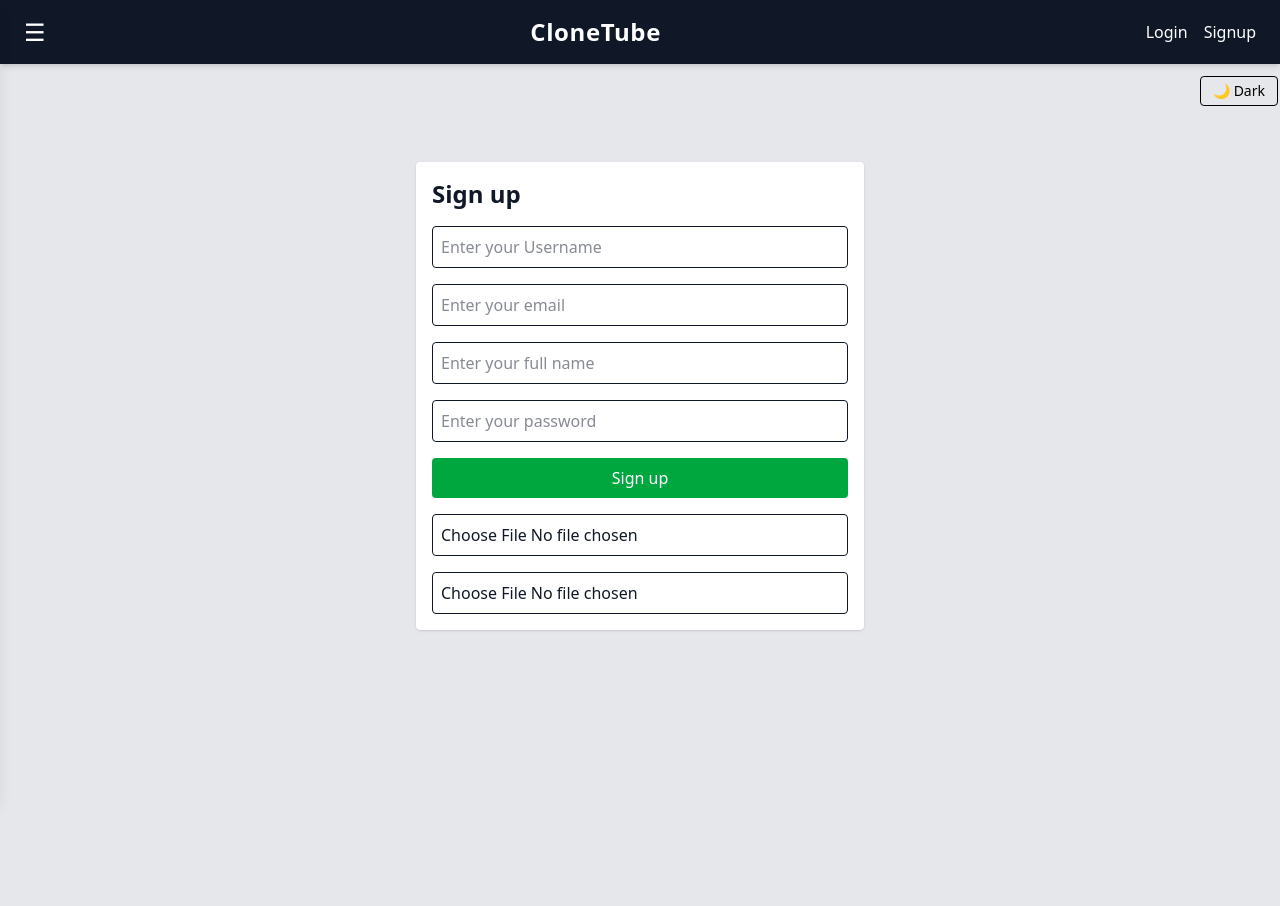
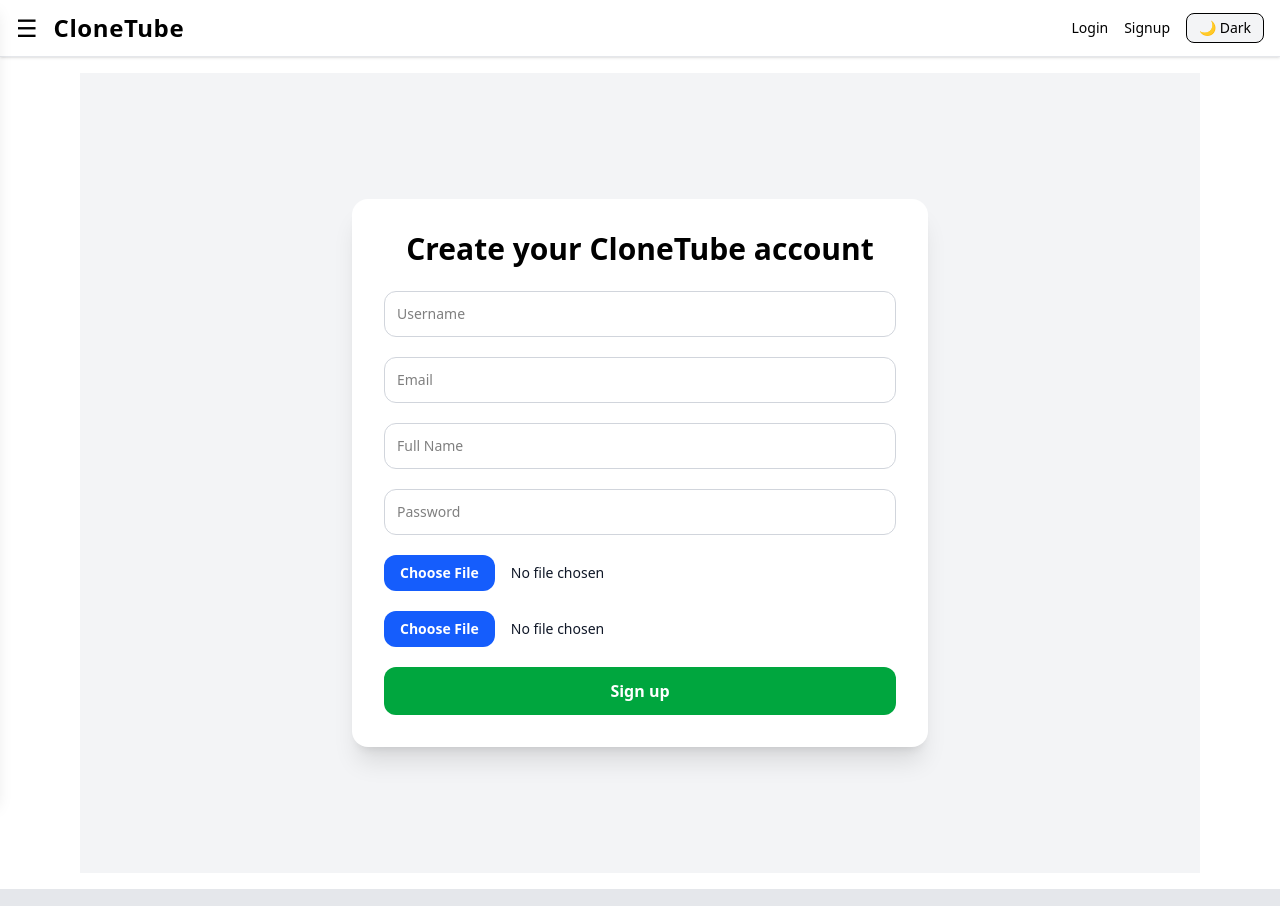
Before and after one commit to harishpandu548/Clonetube-frontend, a React (Vite) app: page /signup in a window 1280 px wide. Built offline with nearby package versions, Linux system fonts and the light colour scheme; no server answers.

Commit message:
tailwind css

```diff
--- a/src/App.jsx
+++ b/src/App.jsx
@@ -1,16 +1,16 @@
 import "./App.css";
-import { useState } from "react";
+import { useState, useEffect } from "react";
+import { Routes, Route } from "react-router-dom";
+
+import Navbar from "./pages/Navbar";
 import Homepage from "./pages/home/Homepage";
 import Video from "./pages/video/Video";
-import { Routes, Route } from "react-router-dom";
 import Login from "./pages/auth/Login";
 import Signup from "./pages/auth/Signup";
-import Navbar from "./pages/Navbar";
 import Uploadvid from "./pages/Uploadvid";
 import DashBoard from "./components/DashBoard";
 import CreatePlaylist from "./components/CreatePlaylist";
 import WatchHistory from "./components/WatchHistory";
-import { useEffect } from "react";
 
 function App() {
   const [darkMode, setDarkMode] = useState(
@@ -23,14 +23,15 @@
       localStorage.setItem("theme", "dark");
     } else {
       document.documentElement.classList.remove("dark");
-      localStorage.setItem("theme", "bg-gray-200");
+      localStorage.setItem("theme", "light");
     }
   }, [darkMode]);
+
   return (
-    <>
-      <div className="min-h-screen bg-gray-200 dark:bg-gray-900 text-black dark:text-white">
+    <div className="min-h-screen bg-white dark:bg-black text-black dark:text-white transition-colors duration-300">
       <Navbar darkMode={darkMode} setDarkMode={setDarkMode} />
-        <main className="max-w-6xl mx-auto p-4 bg-gray-200 text-black dark:bg-gray-900 dark:text-white transition-colors duration-300 min-h-screen">
+
+      <main className="max-w-6xl mx-auto p-4">
         <Routes>
           <Route path="/" element={<Homepage />} />
           <Route path="/uploadvid" element={<Uploadvid />} />
@@ -43,7 +44,6 @@
         </Routes>
       </main>
     </div>
-    </>
   );
 }
 
--- a/src/pages/Navbar.jsx
+++ b/src/pages/Navbar.jsx
@@ -21,87 +21,95 @@
 
   return (
     <>
-      <nav className="w-full bg-gray-900 text-white shadow-md px-6 py-4 dark:bg-gray-800 dark:text-white">
+      <nav className="w-full bg-white dark:bg-black border-b border-gray-200 dark:border-gray-700 shadow-sm z-50 px-4 py-3">
         <div className="max-w-7xl mx-auto flex items-center justify-between">
-          <button onClick={() => setIsSidebarOpen(true)} className="text-2xl">
+          <div className="flex items-center gap-4">
+            <button
+              onClick={() => setIsSidebarOpen(true)}
+              className="text-2xl text-black dark:text-white"
+            >
               ☰
             </button>
 
-          <Link to="/" className="text-2xl font-bold tracking-wide">
+            <Link
+              to="/"
+              className="text-xl sm:text-2xl font-bold text-black dark:text-white tracking-wide"
+            >
               CloneTube
             </Link>
+          </div>
 
           <div className="flex items-center gap-4 flex-wrap">
             {user ? (
               <>
                 <Link
                   to="/"
-                  className="hover:text-blue-400 dark:hover:text-blue-300 transition"
+                  className="hover:text-blue-600 dark:hover:text-blue-400 text-sm font-medium"
                 >
                   Home
                 </Link>
                 <Link
                   to="/dashboard"
-                  className="hover:text-blue-400 dark:hover:text-blue-300 transition"
+                  className="hover:text-blue-600 dark:hover:text-blue-400 text-sm font-medium"
                 >
                   Dashboard
                 </Link>
                 <Link
                   to="/uploadvid"
-                  className="hover:text-blue-400 dark:hover:text-blue-300 transition"
+                  className="hover:text-blue-600 dark:hover:text-blue-400 text-sm font-medium"
                 >
                   Upload
                 </Link>
                 <Link
                   to="/createplaylist"
-                  className="hover:text-blue-400 dark:hover:text-blue-300 transition"
+                  className="hover:text-blue-600 dark:hover:text-blue-400 text-sm font-medium"
                 >
                   Playlist
                 </Link>
                 <Link
                   to="/watchhistory"
-                  className="hover:text-blue-400 dark:hover:text-blue-300 transition"
+                  className="hover:text-blue-600 dark:hover:text-blue-400 text-sm font-medium"
                 >
                   History
                 </Link>
                 <button
                   onClick={handleLogout}
-                  className="text-red-400 hover:text-red-300 dark:hover:text-red-200 transition"
+                  className="text-red-500 hover:text-red-400 text-sm font-medium"
                 >
                   Logout
                 </button>
                 <img
                   src={user.avatar}
                   alt="Profile"
-                  className="w-9 h-9 rounded-full object-cover border-2 border-white"
+                  className="w-9 h-9 rounded-full object-cover border border-gray-300 dark:border-white"
                 />
               </>
             ) : (
               <>
                 <Link
                   to="/login"
-                  className="hover:text-blue-300 dark:hover:text-blue-200 transition"
+                  className="hover:text-blue-600 dark:hover:text-blue-400 text-sm font-medium"
                 >
                   Login
                 </Link>
                 <Link
                   to="/signup"
-                  className="hover:text-blue-300 dark:hover:text-blue-200 transition"
+                  className="hover:text-blue-600 dark:hover:text-blue-400 text-sm font-medium"
                 >
                   Signup
                 </Link>
               </>
             )}
-          </div>
-        </div>
 
-      </nav>
             <button
               onClick={() => setDarkMode(!darkMode)}
-          className="text-sm px-3 py-1 border rounded ml-300 mt-3 hover:bg-gray-700"
+              className="text-sm px-3 py-1 border rounded-lg bg-gray-100 dark:bg-gray-800 text-black dark:text-white hover:bg-gray-200 dark:hover:bg-gray-700 transition"
             >
               {darkMode ? "☀ Light" : "🌙 Dark"}
             </button>
+          </div>
+        </div>
+      </nav>
 
       <Sidebar isOpen={isSidebarOpen} onClose={() => setIsSidebarOpen(false)} />
     </>
--- a/src/pages/auth/Login.jsx
+++ b/src/pages/auth/Login.jsx
@@ -1,8 +1,6 @@
-import React from "react";
-import { useState, useEffect } from "react";
+import React, { useState, useContext } from "react";
 import { useNavigate } from "react-router-dom";
 import axios from "../../axios";
-import { useContext } from "react";
 import Authcontext from "../../authcontextapi/Authcontext";
 
 function Login() {
@@ -14,31 +12,29 @@
   const handleSubmit = async (e) => {
     e.preventDefault();
     try {
-      const playload = {
-        email: email,
-        password: password,
-      };
+      const payload = { email, password };
       const res = await axios.post(
         "https://clonetube-clone-of-yt-backend.onrender.com/api/v1/users/login",
-        playload,
-        {
-          withCredentials: true,
-        }
+        payload,
+        { withCredentials: true }
       );
       setuser(res.data.data.user);
       navigate("/");
     } catch (error) {
       console.log("login error", error);
+      alert("Login failed. Please check your credentials.");
     }
   };
 
-
   return (
-    <div className="max-w-md mx-auto mt-10 p-4 shadow rounded">
-      <h2 className="text-2xl font-bold mb-4">Login</h2>
-      <form className="flex flex-col gap-4" onSubmit={handleSubmit}>
+    <div className="flex items-center justify-center min-h-screen bg-gray-100 dark:bg-black px-4">
+      <div className="w-full max-w-md p-8 rounded-2xl shadow-xl bg-white dark:bg-neutral-900">
+        <h2 className="text-3xl font-bold mb-6 text-center text-black dark:text-white">
+          Sign in to CloneTube
+        </h2>
+        <form onSubmit={handleSubmit} className="flex flex-col gap-5">
           <input
-          className="p-2 border rounded"
+            className="p-3 rounded-xl border border-gray-300 dark:border-gray-700 bg-white dark:bg-neutral-800 text-sm text-black dark:text-white"
             type="email"
             placeholder="Enter your email"
             value={email}
@@ -46,18 +42,21 @@
             required
           />
           <input
-          className="p-2 border rounded"
+            className="p-3 rounded-xl border border-gray-300 dark:border-gray-700 bg-white dark:bg-neutral-800 text-sm text-black dark:text-white"
             type="password"
-          required
+            placeholder="Enter your password"
             value={password}
             onChange={(e) => setpassword(e.target.value)}
-          placeholder="Enter your password"
+            required
           />
-
-        <button className="bg-blue-600 text-white py-2 rounded hover:bg-blue-700">
+          <button
+            type="submit"
+            className="bg-red-600 hover:bg-red-700 text-white py-3 rounded-xl font-semibold transition"
+          >
             Login
           </button>
         </form>
+      </div>
     </div>
   );
 }
--- a/src/pages/auth/Signup.jsx
+++ b/src/pages/auth/Signup.jsx
@@ -1,101 +1,109 @@
-import React from 'react'
-import { useState, useContext } from 'react'
-import { useNavigate } from 'react-router-dom'
-import axios from "../../axios"
-import Authcontext from '../../authcontextapi/Authcontext'
+import React, { useState, useContext } from "react";
+import { useNavigate } from "react-router-dom";
+import axios from "../../axios";
+import Authcontext from "../../authcontextapi/Authcontext";
 
 function Signup() {
-  const [email, setemail] = useState("")
-  const [username, setusername] = useState("")
-  const [fullname, setfullname] = useState("")
-  const [password, setpassword] = useState("")
-  const [avatar, setavatar] = useState(null)
-  const [coverimage, setcoverimage] = useState(null)
-  const navigate = useNavigate()
-  const { setuser } = useContext(Authcontext)
+  const [email, setemail] = useState("");
+  const [username, setusername] = useState("");
+  const [fullname, setfullname] = useState("");
+  const [password, setpassword] = useState("");
+  const [avatar, setavatar] = useState(null);
+  const [coverimage, setcoverimage] = useState(null);
+  const navigate = useNavigate();
+  const { setuser } = useContext(Authcontext);
 
   const handleSubmit = async (e) => {
-    e.preventDefault()
+    e.preventDefault();
     try {
-      const playload = new FormData()
-      playload.append("email", email)
-      playload.append("username", username)
-      playload.append("fullname", fullname)
-      playload.append("password", password)
-      playload.append("avatar", avatar)
-      playload.append("coverimage", coverimage)
+      const playload = new FormData();
+      playload.append("email", email);
+      playload.append("username", username);
+      playload.append("fullname", fullname);
+      playload.append("password", password);
+      playload.append("avatar", avatar);
+      playload.append("coverimage", coverimage);
 
       const res = await axios.post("/users/register", playload, {
         withCredentials: true,
         headers: {
           "Content-Type": "multipart/form-data",
         },
-      })
-      setuser(res.data.data)
-      navigate("/")
+      });
+      setuser(res.data.data);
+      navigate("/");
     } catch (error) {
-      console.log(error, "Signup failed")
+      console.log(error, "Signup failed");
+      alert("Signup failed. Try again.");
     }
-  }
+  };
 
   return (
-    <div className="max-w-md mx-auto mt-10 p-4 shadow rounded bg-white dark:bg-gray-800 text-gray-900 dark:text-white">
-      <h2 className="text-2xl font-bold mb-4">Sign up</h2>
-      <form className="flex flex-col gap-4" onSubmit={handleSubmit}>
+    <div className="flex items-center justify-center min-h-screen bg-gray-100 dark:bg-black px-4">
+      <div className="w-full max-w-xl p-8 rounded-2xl shadow-xl bg-white dark:bg-neutral-900">
+        <h2 className="text-3xl font-bold mb-6 text-center text-black dark:text-white">
+          Create your CloneTube account
+        </h2>
+
+        <form onSubmit={handleSubmit} className="flex flex-col gap-5">
           <input
-          className="p-2 border rounded bg-white dark:bg-gray-700 dark:text-white"
+            className="p-3 rounded-xl border border-gray-300 dark:border-gray-600 bg-white dark:bg-neutral-800 text-sm text-black dark:text-white"
             type="text"
-          required
-          placeholder="Enter your Username"
+            placeholder="Username"
             value={username}
             onChange={(e) => setusername(e.target.value)}
+            required
           />
           <input
-          className="p-2 border rounded bg-white dark:bg-gray-700 dark:text-white"
+            className="p-3 rounded-xl border border-gray-300 dark:border-gray-600 bg-white dark:bg-neutral-800 text-sm text-black dark:text-white"
             type="email"
-          required
-          placeholder="Enter your email"
+            placeholder="Email"
             value={email}
             onChange={(e) => setemail(e.target.value)}
+            required
           />
           <input
-          className="p-2 border rounded bg-white dark:bg-gray-700 dark:text-white"
+            className="p-3 rounded-xl border border-gray-300 dark:border-gray-600 bg-white dark:bg-neutral-800 text-sm text-black dark:text-white"
             type="text"
-          required
-          placeholder="Enter your full name"
+            placeholder="Full Name"
             value={fullname}
             onChange={(e) => setfullname(e.target.value)}
+            required
           />
           <input
-          className="p-2 border rounded bg-white dark:bg-gray-700 dark:text-white"
+            className="p-3 rounded-xl border border-gray-300 dark:border-gray-600 bg-white dark:bg-neutral-800 text-sm text-black dark:text-white"
             type="password"
-          required
-          placeholder="Enter your password"
+            placeholder="Password"
             value={password}
             onChange={(e) => setpassword(e.target.value)}
+            required
           />
-        <button className="bg-green-600 text-white py-2 rounded hover:bg-green-700 dark:bg-green-500 dark:hover:bg-green-600">
-          Sign up
-        </button>
           <input
             type="file"
             name="avatar"
-          className="p-2 border rounded bg-white dark:bg-gray-700 dark:text-white"
+            accept="image/*"
             onChange={(e) => setavatar(e.target.files[0])}
             required
-          accept="image/*"
+            className="block w-full text-sm text-gray-900 dark:text-white file:mr-4 file:py-2 file:px-4 file:rounded-xl file:border-0 file:text-sm file:font-semibold file:bg-blue-600 file:text-white hover:file:bg-blue-700"
           />
           <input
             type="file"
-          className="p-2 border rounded bg-white dark:bg-gray-700 dark:text-white"
             name="coverimage"
+            accept="image/*"
             onChange={(e) => setcoverimage(e.target.files[0])}
             required
-          accept="image/*"
+            className="block w-full text-sm text-gray-900 dark:text-white file:mr-4 file:py-2 file:px-4 file:rounded-xl file:border-0 file:text-sm file:font-semibold file:bg-blue-600 file:text-white hover:file:bg-blue-700"
           />
+          <button
+            type="submit"
+            className="bg-green-600 hover:bg-green-700 text-white py-3 px-6 rounded-xl font-semibold transition"
+          >
+            Sign up
+          </button>
         </form>
       </div>
-  )
+    </div>
+  );
 }
 
-export default Signup
+export default Signup;
```
Also changed, not shown: src/pages/Comment.jsx (+19 -22 lines), src/pages/Uploadvid.jsx (+22 -15 lines), src/pages/home/Homepage.jsx (+13 -12 lines), src/pages/home/Videocard.jsx (+13 -13 lines), src/pages/video/Video.jsx (+20 -16 lines). Lines whose indentation alone changed are shown as unchanged.
